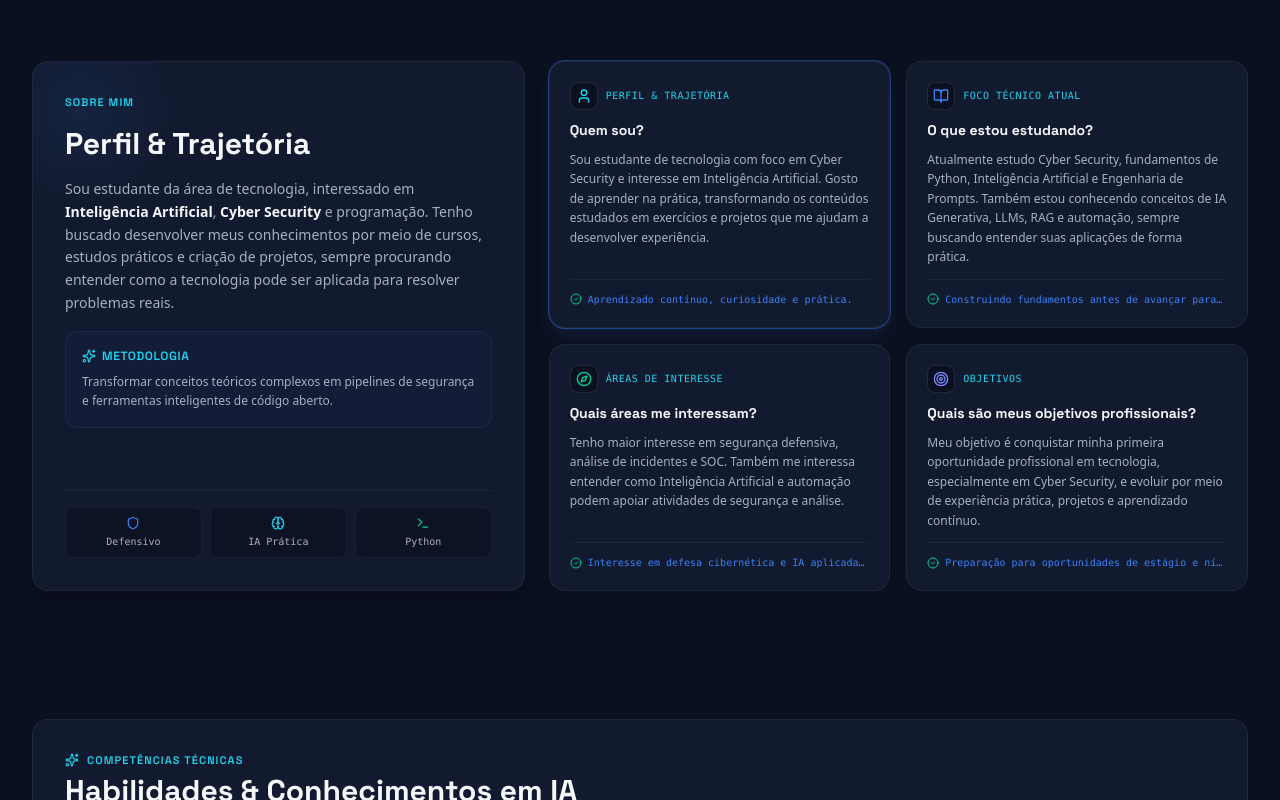
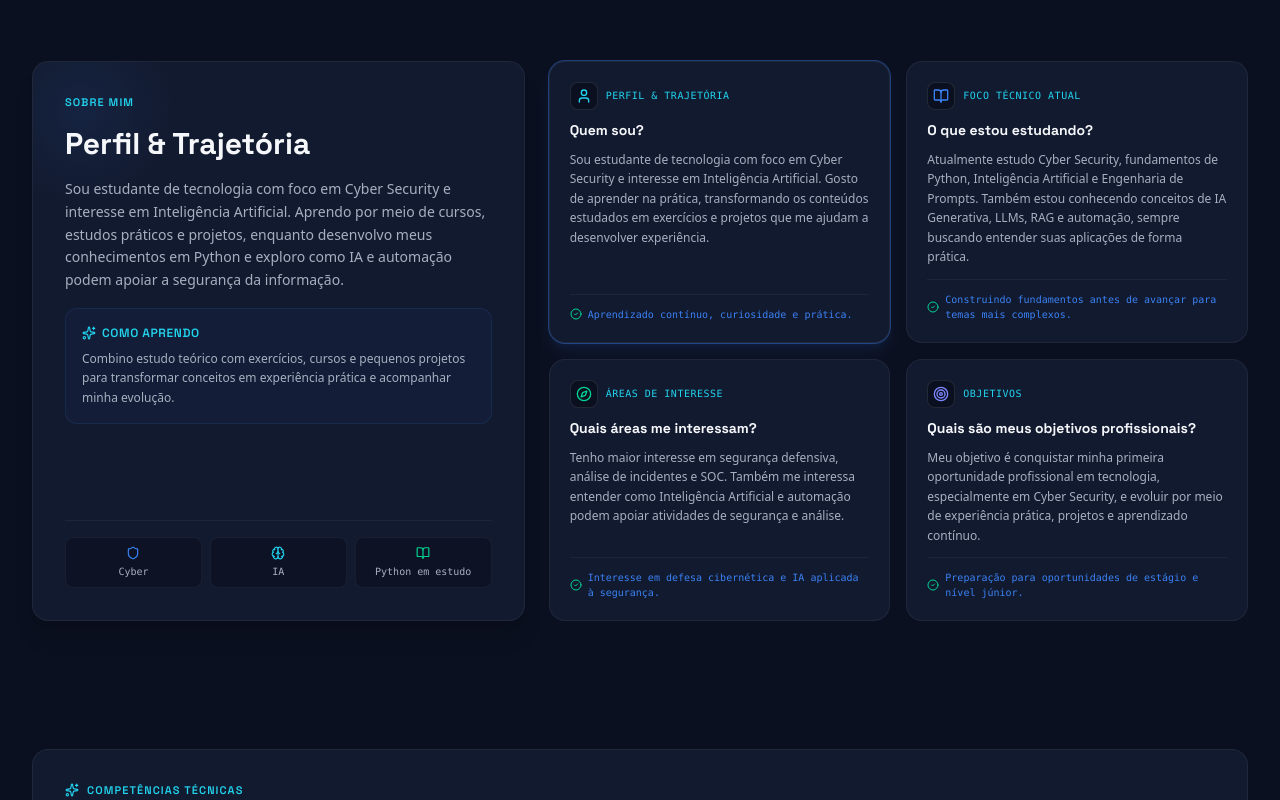
Before and after one commit to glaydsonaraujo25-cloud/Portfolio-me, a React (Vite) app: page / in a window 1280 px wide. Shown: the part 700-1500 px from the top of the page. Built offline with nearby package versions, Linux system fonts and the light colour scheme.

Commit message:
Ajusta seção Sobre Mim

```diff
--- a/src/components/AboutMe.tsx
+++ b/src/components/AboutMe.tsx
@@ -1,111 +1,51 @@
 import React, { useState } from 'react';
-import { User, BookOpen, Compass, Target, CheckCircle2, Terminal, Shield, Brain, Sparkles } from 'lucide-react';
-import { ABOUT_QUESTIONS } from '../data/portfolioData';
+import { User, BookOpen, Compass, Target, CheckCircle2, Shield, Brain, Sparkles } from 'lucide-react';
+import { ABOUT_QUESTIONS, PERSONAL_INFO } from '../data/portfolioData';
 
 export const AboutMe: React.FC = () => {
   const [activeQuestion, setActiveQuestion] = useState<string>('quem-sou');
-
   const getQuestionIcon = (id: string) => {
     switch (id) {
-      case 'quem-sou':
-        return <User className="w-4 h-4 text-[#22D3EE]" />;
-      case 'o-que-estudo':
-        return <BookOpen className="w-4 h-4 text-[#3B82F6]" />;
-      case 'areas-interesse':
-        return <Compass className="w-4 h-4 text-emerald-400" />;
-      case 'objetivos':
-        return <Target className="w-4 h-4 text-indigo-400" />;
-      default:
-        return <User className="w-4 h-4 text-[#22D3EE]" />;
+      case 'quem-sou': return <User className="w-4 h-4 text-[#22D3EE]" />;
+      case 'o-que-estudo': return <BookOpen className="w-4 h-4 text-[#3B82F6]" />;
+      case 'areas-interesse': return <Compass className="w-4 h-4 text-emerald-400" />;
+      case 'objetivos': return <Target className="w-4 h-4 text-indigo-400" />;
+      default: return <User className="w-4 h-4 text-[#22D3EE]" />;
     }
   };
 
   return (
     <section id="sobre-mim" className="py-12 md:py-16 relative">
       <div className="max-w-7xl mx-auto px-4 sm:px-6 lg:px-8">
-        {/* Bento Grid Container */}
         <div className="grid grid-cols-1 md:grid-cols-12 gap-6">
-          {/* Main About Overview Bento Card (Span 5) */}
           <div className="md:col-span-5 bento-card p-6 sm:p-8 flex flex-col justify-between shadow-xl">
             <div className="abstract-glow -top-12 -left-12 w-48 h-48 opacity-60" />
             <div className="relative z-10 space-y-4">
-              <div className="text-[11px] font-heading font-semibold uppercase tracking-widest text-[#22D3EE]">
-                Sobre Mim
-              </div>
-              <h2 className="text-2xl sm:text-3xl font-bold text-[#F5F7FA] font-heading">
-                Perfil & Trajetória
-              </h2>
-              <p className="text-sm text-[#A7B0C0] leading-relaxed">
-                Sou estudante da área de tecnologia, interessado em <strong className="text-[#F5F7FA]">Inteligência Artificial</strong>, <strong className="text-[#F5F7FA]">Cyber Security</strong> e programação. Tenho buscado desenvolver meus conhecimentos por meio de cursos, estudos práticos e criação de projetos, sempre procurando entender como a tecnologia pode ser aplicada para resolver problemas reais.
-              </p>
+              <div className="text-[11px] font-heading font-semibold uppercase tracking-widest text-[#22D3EE]">Sobre Mim</div>
+              <h2 className="text-2xl sm:text-3xl font-bold text-[#F5F7FA] font-heading">Perfil & Trajetória</h2>
+              <p className="text-sm text-[#A7B0C0] leading-relaxed">{PERSONAL_INFO.bio}</p>
               <div className="p-4 bento-subcard space-y-2">
-                <div className="text-xs font-heading font-semibold text-[#22D3EE] uppercase tracking-wider flex items-center gap-1.5">
-                  <Sparkles className="w-3.5 h-3.5" />
-                  <span>Metodologia</span>
-                </div>
-                <p className="text-xs text-[#A7B0C0] leading-relaxed">
-                  Transformar conceitos teóricos complexos em pipelines de segurança e ferramentas inteligentes de código aberto.
-                </p>
+                <div className="text-xs font-heading font-semibold text-[#22D3EE] uppercase tracking-wider flex items-center gap-1.5"><Sparkles className="w-3.5 h-3.5" /><span>Como aprendo</span></div>
+                <p className="text-xs text-[#A7B0C0] leading-relaxed">Combino estudo teórico com exercícios, cursos e pequenos projetos para transformar conceitos em experiência prática e acompanhar minha evolução.</p>
               </div>
             </div>
-
-            {/* Quick Principles Row */}
             <div className="relative z-10 pt-4 mt-4 border-t border-white/5 grid grid-cols-3 gap-2 text-center text-[10px] font-mono text-[#A7B0C0]">
-              <div className="p-2 rounded-lg bg-[#0B1020]/60 border border-white/5">
-                <Shield className="w-3.5 h-3.5 text-[#3B82F6] mx-auto mb-1" />
-                <span>Defensivo</span>
-              </div>
-              <div className="p-2 rounded-lg bg-[#0B1020]/60 border border-white/5">
-                <Brain className="w-3.5 h-3.5 text-[#22D3EE] mx-auto mb-1" />
-                <span>IA Prática</span>
-              </div>
-              <div className="p-2 rounded-lg bg-[#0B1020]/60 border border-white/5">
-                <Terminal className="w-3.5 h-3.5 text-emerald-400 mx-auto mb-1" />
-                <span>Python</span>
-              </div>
+              <div className="p-2 rounded-lg bg-[#0B1020]/60 border border-white/5"><Shield className="w-3.5 h-3.5 text-[#3B82F6] mx-auto mb-1" /><span>Cyber</span></div>
+              <div className="p-2 rounded-lg bg-[#0B1020]/60 border border-white/5"><Brain className="w-3.5 h-3.5 text-[#22D3EE] mx-auto mb-1" /><span>IA</span></div>
+              <div className="p-2 rounded-lg bg-[#0B1020]/60 border border-white/5"><BookOpen className="w-3.5 h-3.5 text-emerald-400 mx-auto mb-1" /><span>Python em estudo</span></div>
             </div>
           </div>
-
-          {/* Detailed Question Answers Bento Grid (Span 7) */}
           <div className="md:col-span-7 grid grid-cols-1 sm:grid-cols-2 gap-4">
             {ABOUT_QUESTIONS.map((item) => {
               const isSelected = activeQuestion === item.id;
               return (
-                <div
-                  key={item.id}
-                  id={`about-card-${item.id}`}
-                  onClick={() => setActiveQuestion(item.id)}
-                  className={`bento-card p-5 cursor-pointer flex flex-col justify-between group transition-all duration-200 ${
-                    isSelected
-                      ? 'border-[#3B82F6] ring-1 ring-[#3B82F6]/40 shadow-lg shadow-blue-500/10'
-                      : 'hover:border-white/20'
-                  }`}
-                >
+                <div key={item.id} id={`about-card-${item.id}`} onClick={() => setActiveQuestion(item.id)} className={`bento-card p-5 cursor-pointer flex flex-col justify-between group transition-all duration-200 ${isSelected ? 'border-[#3B82F6] ring-1 ring-[#3B82F6]/40 shadow-lg shadow-blue-500/10' : 'hover:border-white/20'}`}>
                   <div className="space-y-2.5">
-                    <div className="flex items-center justify-between gap-2">
-                      <div className="flex items-center gap-2">
-                        <div className="w-7 h-7 rounded-lg bg-[#0B1020] border border-white/10 flex items-center justify-center">
-                          {getQuestionIcon(item.id)}
-                        </div>
-                        <span className="text-[10px] font-mono text-[#22D3EE] uppercase tracking-wider">
-                          {item.tag}
-                        </span>
-                      </div>
-                    </div>
-
-                    <h3 className="text-sm font-bold text-[#F5F7FA] font-heading group-hover:text-[#22D3EE] transition-colors">
-                      {item.question}
-                    </h3>
-
-                    <p className="text-xs text-[#A7B0C0] leading-relaxed">
-                      {item.answer}
-                    </p>
+                    <div className="flex items-center gap-2"><div className="w-7 h-7 rounded-lg bg-[#0B1020] border border-white/10 flex items-center justify-center">{getQuestionIcon(item.id)}</div><span className="text-[10px] font-mono text-[#22D3EE] uppercase tracking-wider">{item.tag}</span></div>
+                    <h3 className="text-sm font-bold text-[#F5F7FA] font-heading group-hover:text-[#22D3EE] transition-colors">{item.question}</h3>
+                    <p className="text-xs text-[#A7B0C0] leading-relaxed">{item.answer}</p>
                   </div>
-
-                  <div className="pt-3 mt-3 border-t border-white/5 flex items-center gap-1.5 text-[10px] font-mono text-[#3B82F6]">
-                    <CheckCircle2 className="w-3 h-3 shrink-0 text-emerald-400" />
-                    <span className="truncate">{item.highlight}</span>
-                  </div>
+                  <div className="pt-3 mt-3 border-t border-white/5 flex items-center gap-1.5 text-[10px] font-mono text-[#3B82F6]"><CheckCircle2 className="w-3 h-3 shrink-0 text-emerald-400" /><span>{item.highlight}</span></div>
                 </div>
               );
             })}
```
